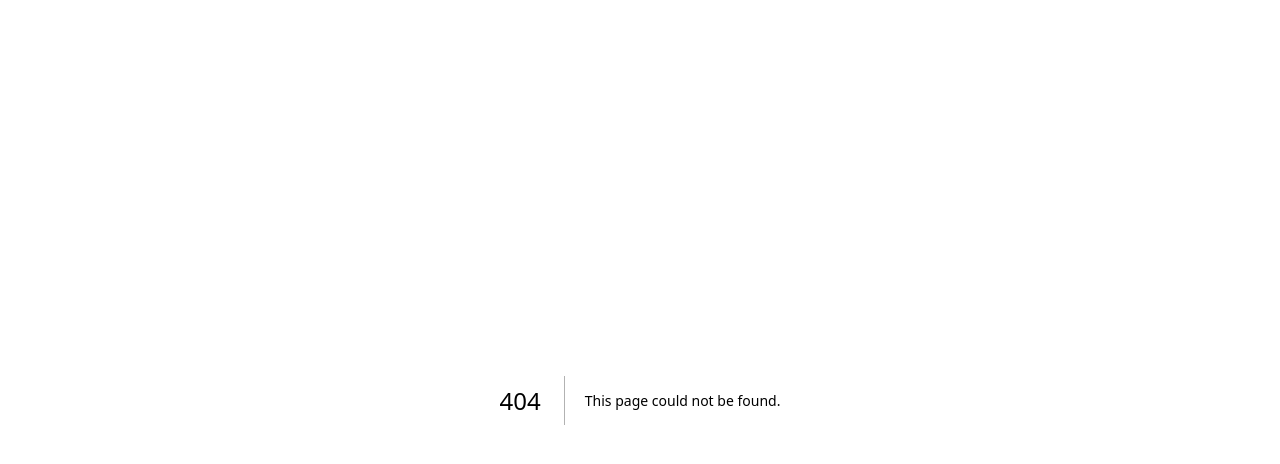
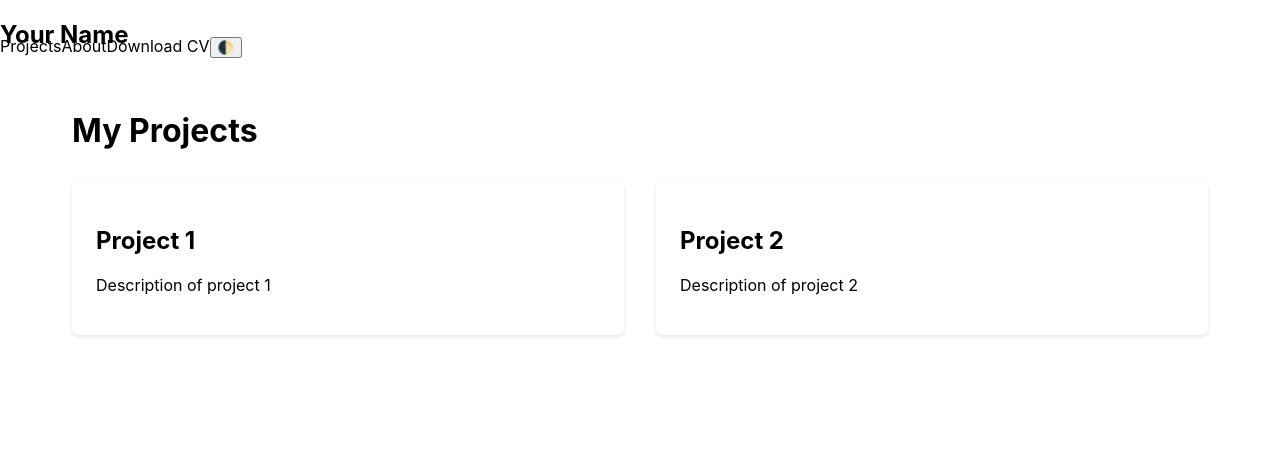
Before and after one commit to bepp-boop/portfolio-blog, a Next.js app: page /projects in a window 1280 px wide. Before the commit this address had no page. Shown: the top 464 px of the page. Built offline with nearby package versions, Linux system fonts and the light colour scheme.

Commit message:
Update of different page

```diff
--- /dev/null
+++ b/pages/projects.js
@@ -0,0 +1,42 @@
+import Head from "next/head";
+import styles from "../styles/Home.module.css";
+
+export default function Projects() {
+  return (
+    <div>
+      <Head>
+        <title>Projects - Your Name</title>
+        <link rel="icon" href="/favicon.ico" />
+      </Head>
+
+      <nav className={styles.navbar}>
+        <div className={styles.logo}>
+          <h1>Your Name</h1>
+        </div>
+        <div className={styles.navLinks}>
+          <a href="/projects">Projects</a>
+          <a href="/about">About</a>
+          <a href="/cv.pdf" download>
+            Download CV
+          </a>
+          <button className={styles.themeToggle}>🌓</button>
+        </div>
+      </nav>
+
+      <main className={styles.main}>
+        <h1>My Projects</h1>
+        {/* Add your projects here */}
+        <div className={styles.projectGrid}>
+          <div className={styles.projectCard}>
+            <h2>Project 1</h2>
+            <p>Description of project 1</p>
+          </div>
+          <div className={styles.projectCard}>
+            <h2>Project 2</h2>
+            <p>Description of project 2</p>
+          </div>
+        </div>
+      </main>
+    </div>
+  );
+}
--- a/styles/Home.module.css
+++ b/styles/Home.module.css
@@ -8,12 +8,9 @@
 }
 
 .main {
-  padding: 5rem 0;
-  flex: 1;
-  display: flex;
-  flex-direction: column;
-  justify-content: center;
-  align-items: center;
+  padding: 2rem;
+  max-width: 1200px;
+  margin: 0 auto;
 }
 
 .footer {
@@ -130,45 +127,34 @@
   }
 }
 
-.navbar {
-  display: flex;
-  justify-content: space-between;
-  align-items: center;
-  padding: 1rem 2rem;
-  background-color: #ffffff;
-  box-shadow: 0 2px 4px rgba(0,0,0,0.1);
+.projectGrid {
+  display: grid;
+  grid-template-columns: repeat(auto-fit, minmax(300px, 1fr));
+  gap: 2rem;
+  margin-top: 2rem;
 }
 
-.logo h1 {
-  margin: 0;
-  font-size: 1.5rem;
-  font-weight: 600;
+.projectCard {
+  padding: 1.5rem;
+  border-radius: 8px;
+  box-shadow: 0 2px 4px rgba(0,0,0,0.1);
+  background: #ffffff;
 }
 
-.navLinks {
-  display: flex;
-  gap: 2rem;
-  align-items: center;
+.aboutContent {
+  max-width: 800px;
+  margin: 2rem auto;
 }
 
-.navLinks a {
-  text-decoration: none;
-  color: #333;
-  font-weight: 500;
+.skills ul {
+  list-style: none;
+  padding: 0;
+  margin-top: 1rem;
 }
 
-.navLinks a:hover {
-  color: #666;
+.skills li {
+  margin-bottom: 0.5rem;
+  padding: 0.5rem;
+  background: #f5f5f5;
+  border-radius: 4px;
 }
-
-.themeToggle {
-  background: none;
-  border: none;
-  cursor: pointer;
-  font-size: 1.2rem;
-  padding: 0.5rem;
-}
-
-.themeToggle:hover {
-  opacity: 0.8;
-}
```
Also changed, not shown: pages/about.js (added, +43 -0 lines).
